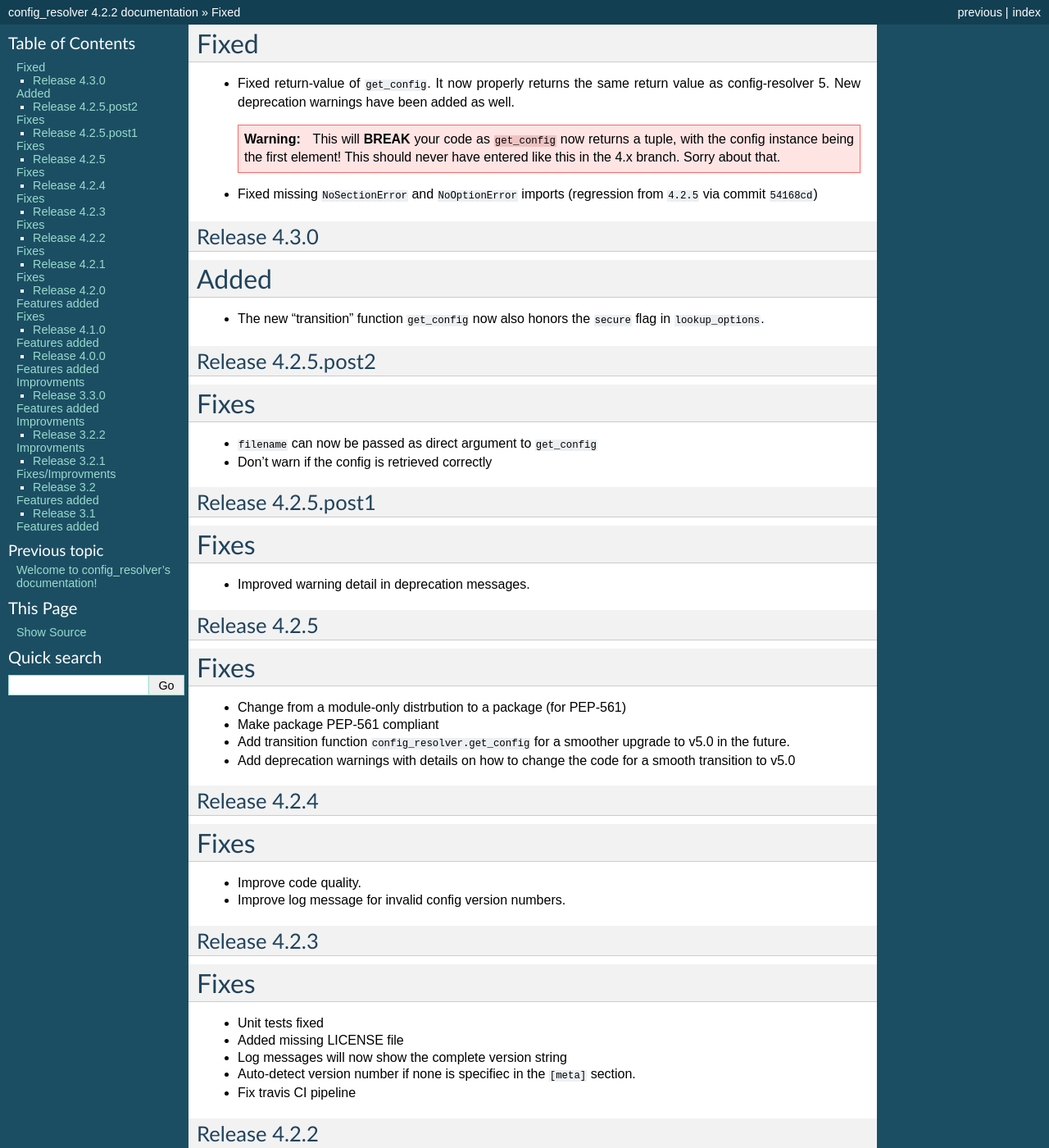
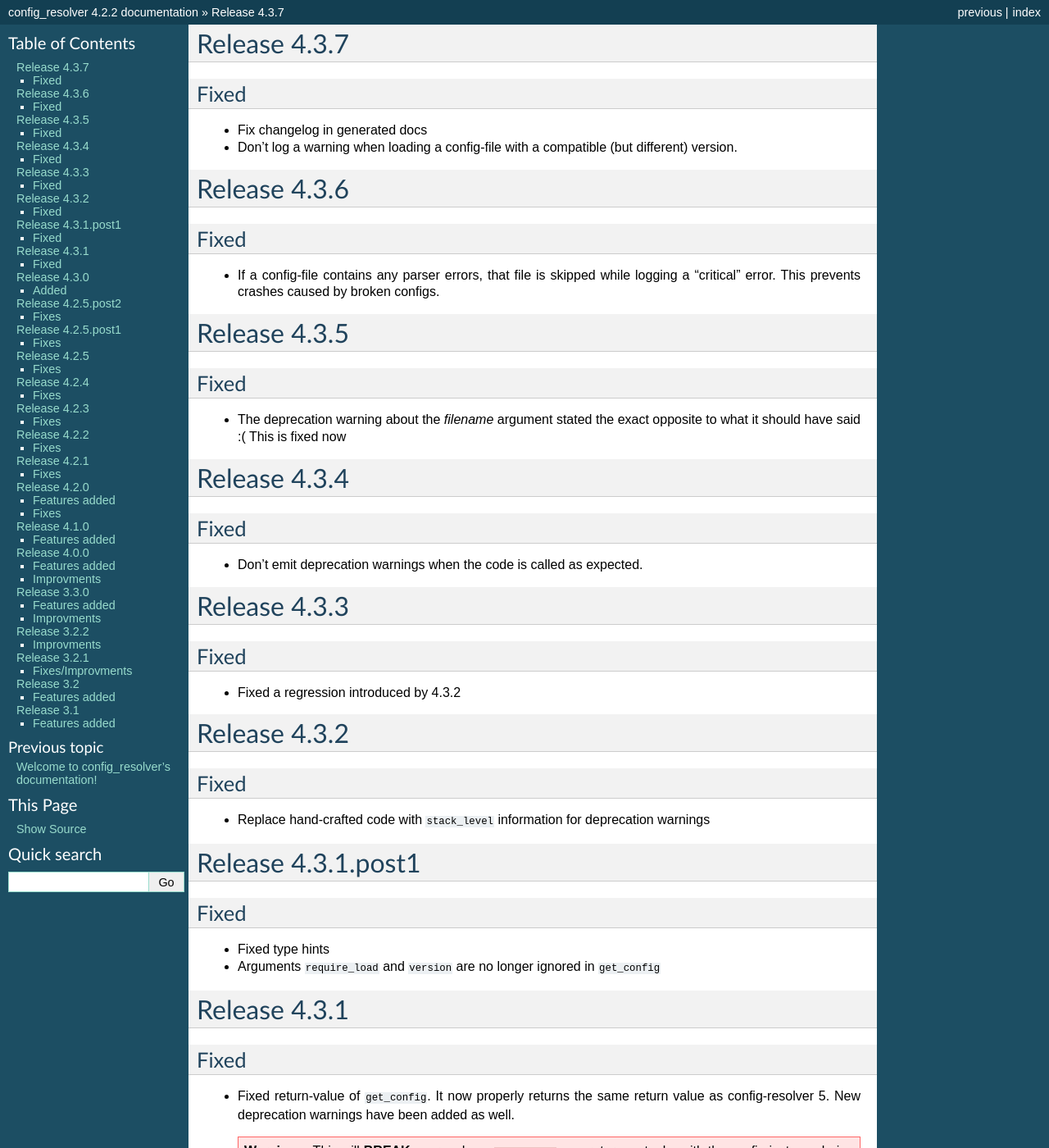
Before and after one commit to exhuma/config_resolver, a Sphinx documentation site: the page built from doc/changelog.rst, in a window 1280 px wide and 1400 px high. Shown: the whole window at 82% size. Built offline with Sphinx 7.4.7, drawn with Linux system fonts in a browser that asks for light colours; pages that are not in the unit, such as notebooks, are missing from menus.

Commit message:
Update & fix changelog

```diff
--- a/doc/changelog.rst
+++ b/doc/changelog.rst
@@ -1,3 +1,76 @@
+Release 4.3.7
+-------------
+
+Fixed
+~~~~~
+
+* Fix changelog in generated docs
+* Don't log a warning when loading a config-file with a compatible (but
+  different) version.
+
+
+Release 4.3.6
+-------------
+
+Fixed
+~~~~~
+
+* If a config-file contains any parser errors, that file is skipped while
+  logging a "critical" error. This prevents crashes caused by broken configs.
+
+
+Release 4.3.5
+-------------
+
+Fixed
+~~~~~
+
+* The deprecation warning about the *filename* argument stated the exact
+  opposite to what it should have said :( This is fixed now
+
+
+Release 4.3.4
+-------------
+
+Fixed
+~~~~~
+
+* Don't emit deprecation warnings when the code is called as expected.
+
+
+Release 4.3.3
+-------------
+
+Fixed
+~~~~~
+
+* Fixed a regression introduced by 4.3.2
+
+
+Release 4.3.2
+-------------
+
+Fixed
+~~~~~
+
+* Replace hand-crafted code with ``stack_level`` information for deprecation
+  warnings
+
+
+Release 4.3.1.post1
+-------------------
+
+Fixed
+~~~~~
+
+* Fixed type hints
+* Arguments ``require_load`` and ``version`` are no longer ignored in
+  ``get_config``
+
+
+Release 4.3.1
+-------------
+
 Fixed
 ~~~~~
 
```
Also changed, not shown: 1 other file.
